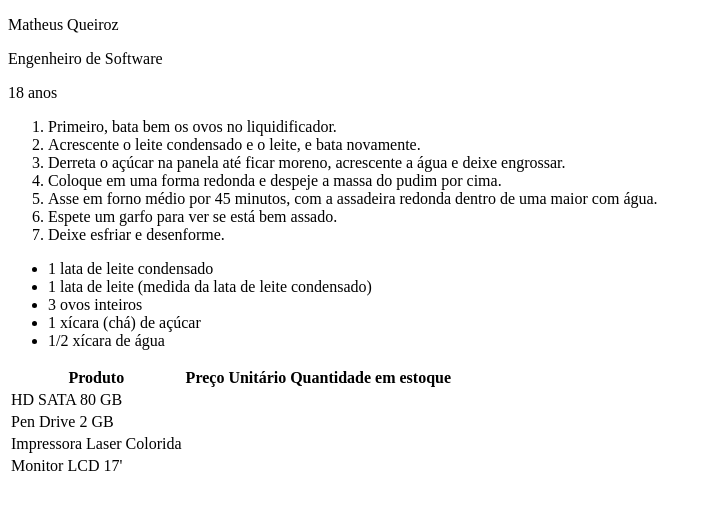
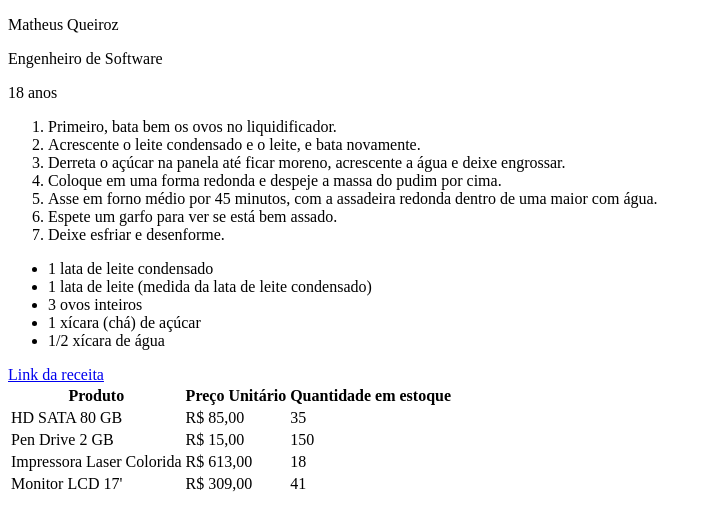
Before and after one commit to Mats057/primeiraAtividadeHTML, a plain HTML site: page index.html in a window 1280 px wide. Shown: the whole page, without its empty margins (0-708 px from the left). Drawn offline with Linux system fonts and the light colour scheme.

Commit message:
feat: table

```diff
--- a/index.html
+++ b/index.html
@@ -28,7 +28,7 @@
             <li>1 xícara (chá) de açúcar</li>
             <li>1/2 xícara de água</li>
         </ul>
-        <a href="https://www.tudogostoso.com.br/receita/31593-pudim-de-leite-condensado.html"></a>
+        <a href="https://www.tudogostoso.com.br/receita/31593-pudim-de-leite-condensado.html" target="_blank">Link da receita</a>
     </section>
     <section>
         <table>
@@ -39,15 +39,23 @@
                 </tr>
                 <tr>
                     <td>HD SATA 80 GB</td>
+                    <td>R$ 85,00</td>
+                    <td>35</td>
                 </tr>
                 <tr>
                     <td>Pen Drive 2 GB</td>
+                    <td>R$ 15,00</td>
+                    <td>150</td>
                 </tr>
                 <tr>
                     <td>Impressora Laser Colorida</td>
+                    <td>R$ 613,00</td>
+                    <td>18</td>
                 </tr>
                 <tr>
                     <td>Monitor LCD 17'</td>
+                    <td>R$ 309,00</td>
+                    <td>41</td>
                 </tr>
         </table>
     </section>
```
